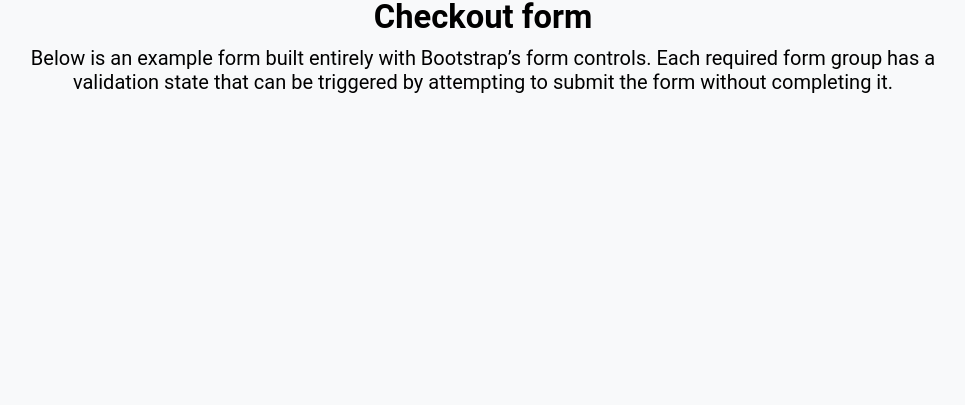
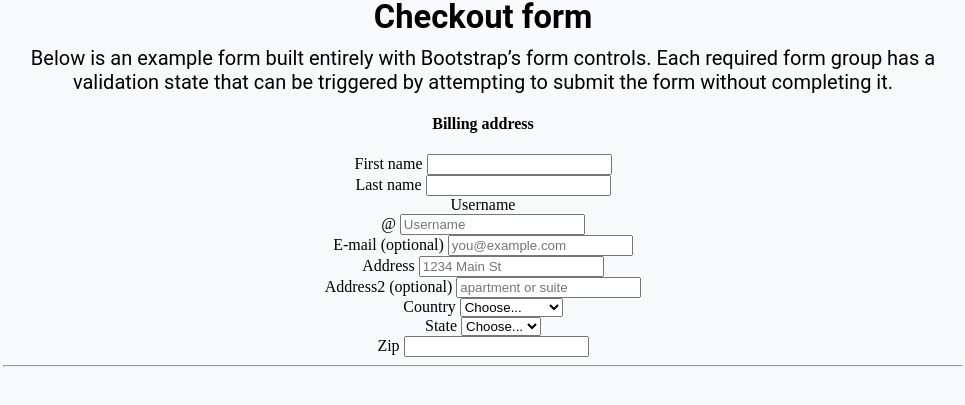
Before and after one commit to Kunduz-Imanalieva/checkout-form, a plain HTML site: page index.html in a window 1280 px wide. Shown: the part 119-524 px from the top of the page, without its empty margins (157-1122 px from the left). Drawn offline with Linux system fonts and the light colour scheme.

Commit message:
added billing address's inputs and labels to html

```diff
--- a/index.html
+++ b/index.html
@@ -13,7 +13,76 @@
     <img src="./bootstrap-logo.svg" width="72" height="57" >
     <h2>Checkout form</h2>
     <p>Below is an example form built entirely with Bootstrap’s form controls. Each required form group has a validation state that can be triggered by attempting to submit the form without completing it.</p>
+   <div class="main-div">
+       <div class="input-billing">
+           <h4>Billing address</h4>
+           <form action="./index.html">
+<article>
+       <section class="fname">
+           <label for="fname">First name</label>
+           <input type="text" id="fname">
+       </section>
 
+       <section class="lname">
+           <label for="lname">Last name</label>
+           <input type="text" id="lname" name="lname">
+      </section>
+
+      <section class="uname">
+           <label for="uname">Username</label>
+           <div>
+               <span>@</span>
+               <input type="text" id="uname" placeholder="Username">
+           </div>
+      </section>
+
+
+      <section class="email">
+             <label for="email">E-mail (optional)</label>
+             <input type="text" id="email" placeholder="you@example.com">
+      </section>
+
+
+      <section class="address">
+          <label for="address">Address</label>
+          <input type="text" id="address" placeholder="1234 Main St">
+      </section>
+
+      <section class="address2">
+          <label for="address2">Address2 (optional)</label>
+          <input type="text" id="address2" placeholder="apartment or suite">
+      </section>
+
+      <section class="country">
+          <label for="country">Country</label>
+          <select name="country" id="country">
+              <option value="choose">Choose...</option>
+              <option value="us">United States</option>
+          </select>
+      </section>
+
+      <section class="state">
+          <label for="state">State</label>
+          <select name="state" id="state">
+              <option value="choose">Choose...</option>
+              <option value="clf">Colifornia</option>
+          </select>
+      </section>
+
+      <section>
+              <label for="zip">Zip</label>
+              <input type="text" id="zip">
+      </section>
+
+</article>
+<hr>
+
+
+
+</form>
+</div>
+
+   </div>
     </main>
 </div>
 </body>
```
